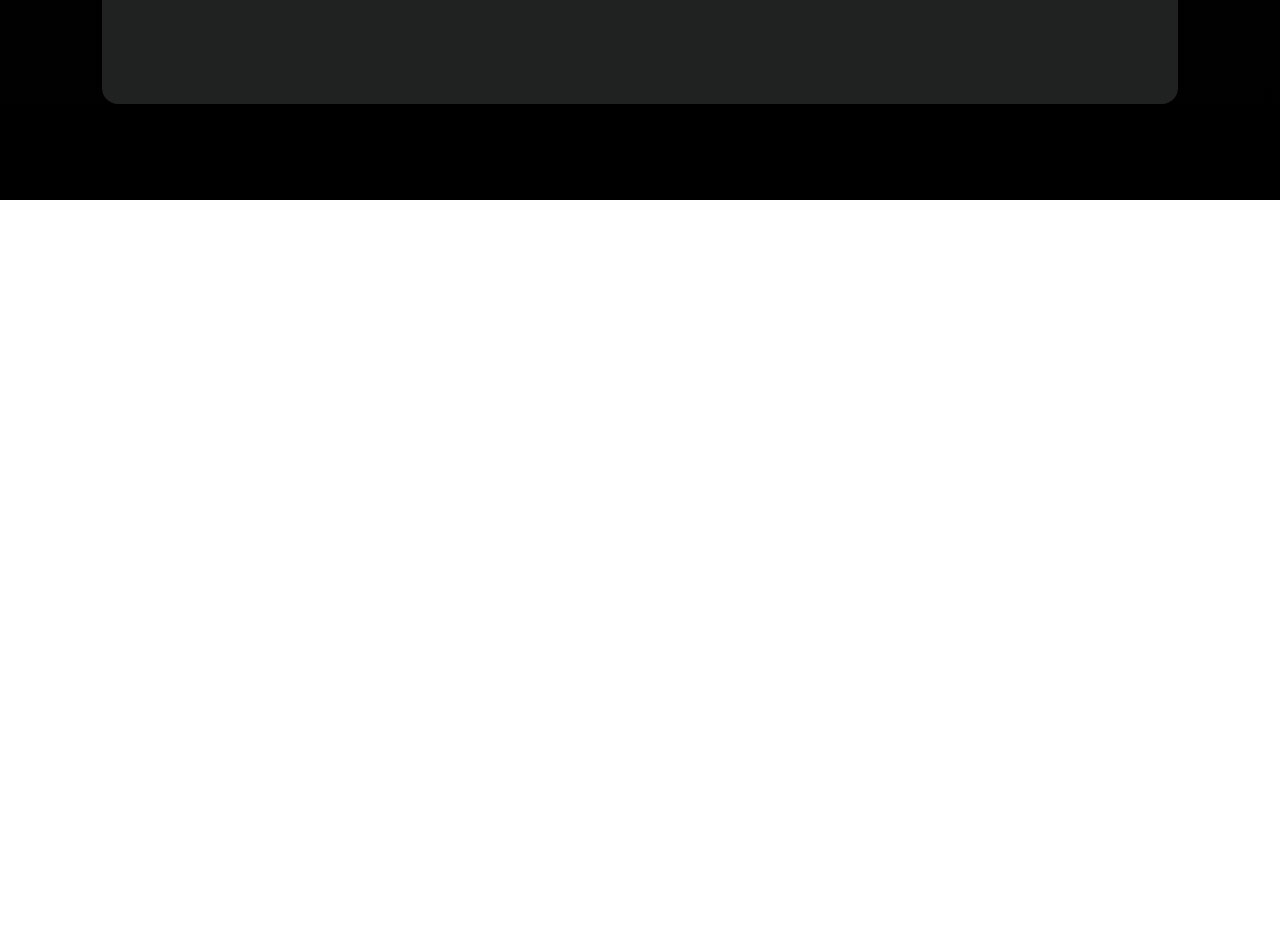
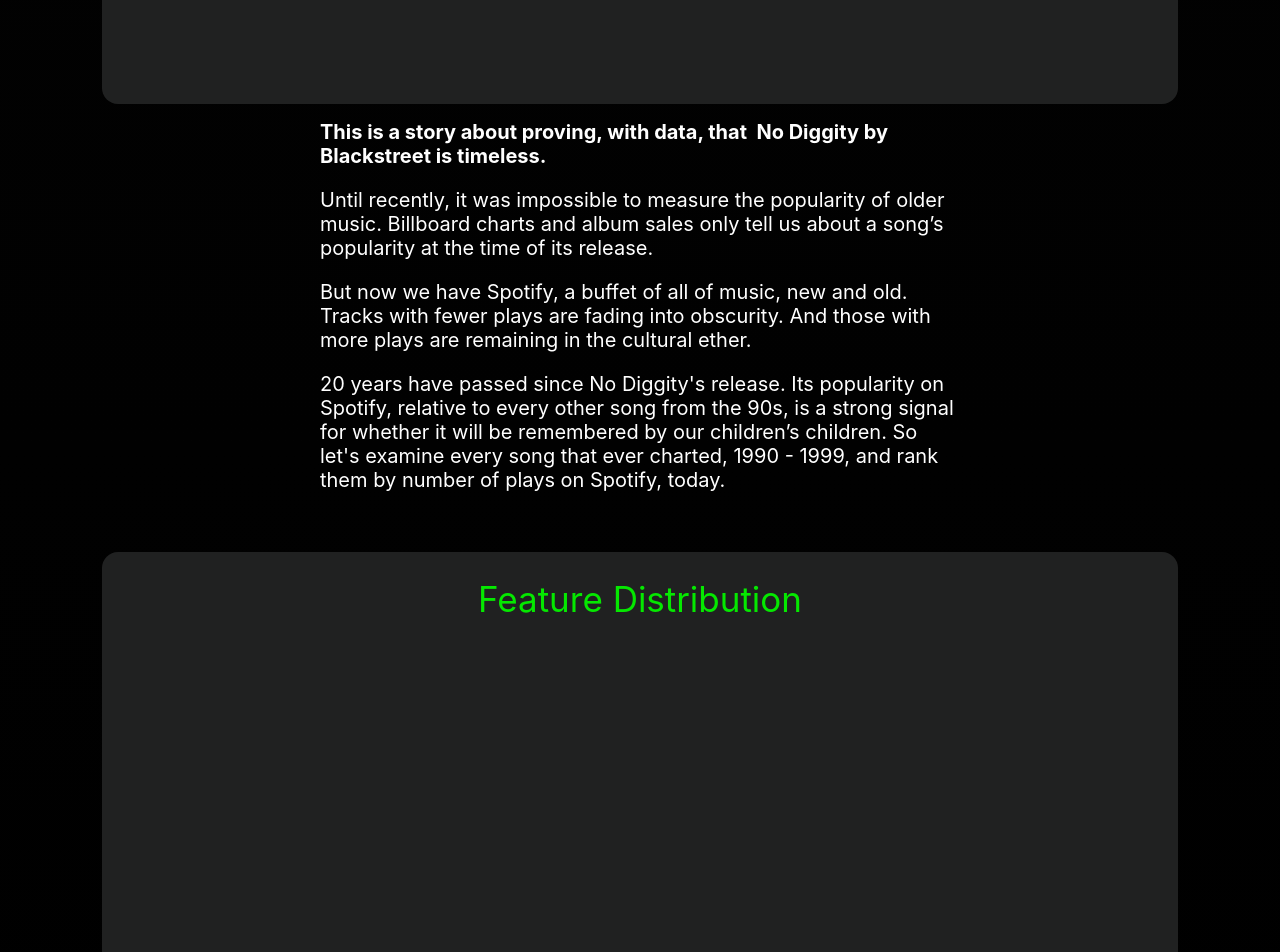
Before and after one commit to nhhongan/timeless-songs-on-spotify, a React (Create React App) app in the folder frontend/: page / in a window 1280 px wide. Shown: the part 3140-4092 px from the top of the page. Before the commit the page ends 3340 px from the top, so only its background shows below. Built offline with nearby package versions, Linux system fonts and the light colour scheme; no server answers.

Commit message:
init: add distribution

```diff
--- a/frontend/src/App.tsx
+++ b/frontend/src/App.tsx
@@ -3,6 +3,7 @@ import Scatter from "./components/Scatter";
 import Map from "./components/Map";
 import Title from "./components/Title";
 import VerticalBar from "./components/VerticalBar";
+import DistributionChart from "./components/DistributionChart";
 function App() {
   return (
     <div className="App">
@@ -69,9 +70,16 @@ function App() {
         </p>
       </div>
       <div className="chart-wrapper">
-        <Title lines={[
-          { content: "#1 Songs in 50 states in the US", color: "#05E800", size: 30, alignment: "middle" },
-        ]} />
+        <Title
+          lines={[
+            {
+              content: "#1 Songs in 50 states in the US",
+              color: "#05E800",
+              size: 30,
+              alignment: "middle",
+            },
+          ]}
+        />
         <Map />
       </div>
       <div className="text container">
@@ -100,20 +108,62 @@ function App() {
         </p>
       </div>
       <div className="chart-wrapper">
-        <Title lines={[{
+        <Title
+          lines={[
+            {
               content: "Present-day Popularity of Five Decades of Music",
               color: "#FF6A6A",
               size: 35,
               alignment: "middle",
             },
             {
-          content: "EVERY BILLBOARD HIT, 1980 - 2020, AND ITS PLAY COUNTS ON SPOTIFY",
+              content:
+                "EVERY BILLBOARD HIT, 1980 - 2020, AND ITS PLAY COUNTS ON SPOTIFY",
               color: "white",
               size: 25,
               alignment: "middle",
-        }]} />
+            },
+          ]}
+        />
         {/* <VerticalBarChart /> */}
         <VerticalBar />
+      </div>
+      <div className="text container">
+        <p>
+          <b>
+            This is a story about proving, with data, that  No Diggity by
+            Blackstreet is timeless.
+          </b>
+        </p>
+        <p>
+          Until recently, it was impossible to measure the popularity of older
+          music. Billboard charts and album sales only tell us about a song’s
+          popularity at the time of its release.
+        </p>
+        <p>
+          But now we have Spotify, a buffet of all of music, new and old. Tracks
+          with fewer plays are fading into obscurity. And those with more plays
+          are remaining in the cultural ether.
+        </p>
+        <p>
+          20 years have passed since No Diggity's release. Its popularity on
+          Spotify, relative to every other song from the 90s, is a strong signal
+          for whether it will be remembered by our children’s children. So let's
+          examine every song that ever charted, 1990 - 1999, and rank them by
+          number of plays on Spotify, today.
+        </p>
+      </div>
+      <div className="chart-wrapper">
+        <Title
+          lines={[
+            {
+              content: "Feature Distribution",
+              color: "#05E800",
+              size: 35,
+              alignment: "middle",
+            },
+          ]} />
+        <DistributionChart />
       </div>
     </div>
   );
--- /dev/null
+++ b/frontend/src/components/DistributionChart.tsx
@@ -0,0 +1,73 @@
+import React, { useEffect, useRef, useState } from "react";
+import SearchBar from "./SearchBar";
+import ButtonGroup, { Button } from "./ButtonGroup";
+import { max, scaleLinear, select, scaleBand } from "d3";
+import { Decade, fetchSongsByDecade } from "../utils/api";
+
+interface BarChartProps {}
+
+const DistributionChart: React.FC<BarChartProps> = ({}) => {
+  const svgRef = useRef<SVGSVGElement | null>(null);
+  const width = svgRef.current?.getBoundingClientRect().width || 300;
+  let height = svgRef.current?.getBoundingClientRect().height || 0;
+  const margin = { top: 120, right: 100, bottom: 100, left: 40 };
+  if (height < 120) {
+    height = 120;
+  }
+  const [data, setData] = useState<any[]>([]);
+
+  useEffect(() => {
+    fetchSongsByDecade(Decade.ALL).then((data) => {
+      setData(data);
+    });
+  }, []);
+
+  const buttons: Button[] = [
+    { label: "1990s", value: Decade.NINETIES },
+    { label: "1980s", value: Decade.EIGHTIES },
+    { label: "ALL", value: Decade.ALL, active: true },
+  ];
+
+  // Select top 10 songs
+  // Sort by Streams ascending
+
+  let preprocessedData = data
+    .sort((a, b) => {
+      return b.streams - a.streams;
+    })
+    .slice(0, 10);
+  const max_streams = max(preprocessedData, function (d) {
+    return d.streams;
+  });
+
+  var x = scaleLinear()
+    .domain([0, max_streams ? max_streams : 0])
+    .range([0, width - margin.left - margin.right - 400]);
+
+  var y = scaleBand()
+    .domain(
+      preprocessedData.map(function (d) {
+        return d.song;
+      })
+    )
+    .range([margin.top, margin.top + 30 * preprocessedData.length])
+    .padding(0.1);
+
+  const numberWithCommas = (x: string) => {
+    return x.toString().replace(/\B(?=(\d{3})+(?!\d))/g, ",");
+  };
+
+  const generateChart = () => {
+    const svg = select(svgRef.current);
+
+  };
+
+  generateChart();
+  return (
+    <svg id="distribution-bar" ref={svgRef} viewBox={`0, 0 ${width} ${height}`}>
+
+    </svg>
+  );
+};
+
+export default DistributionChart;
```
Lines whose indentation alone changed are shown as unchanged.
